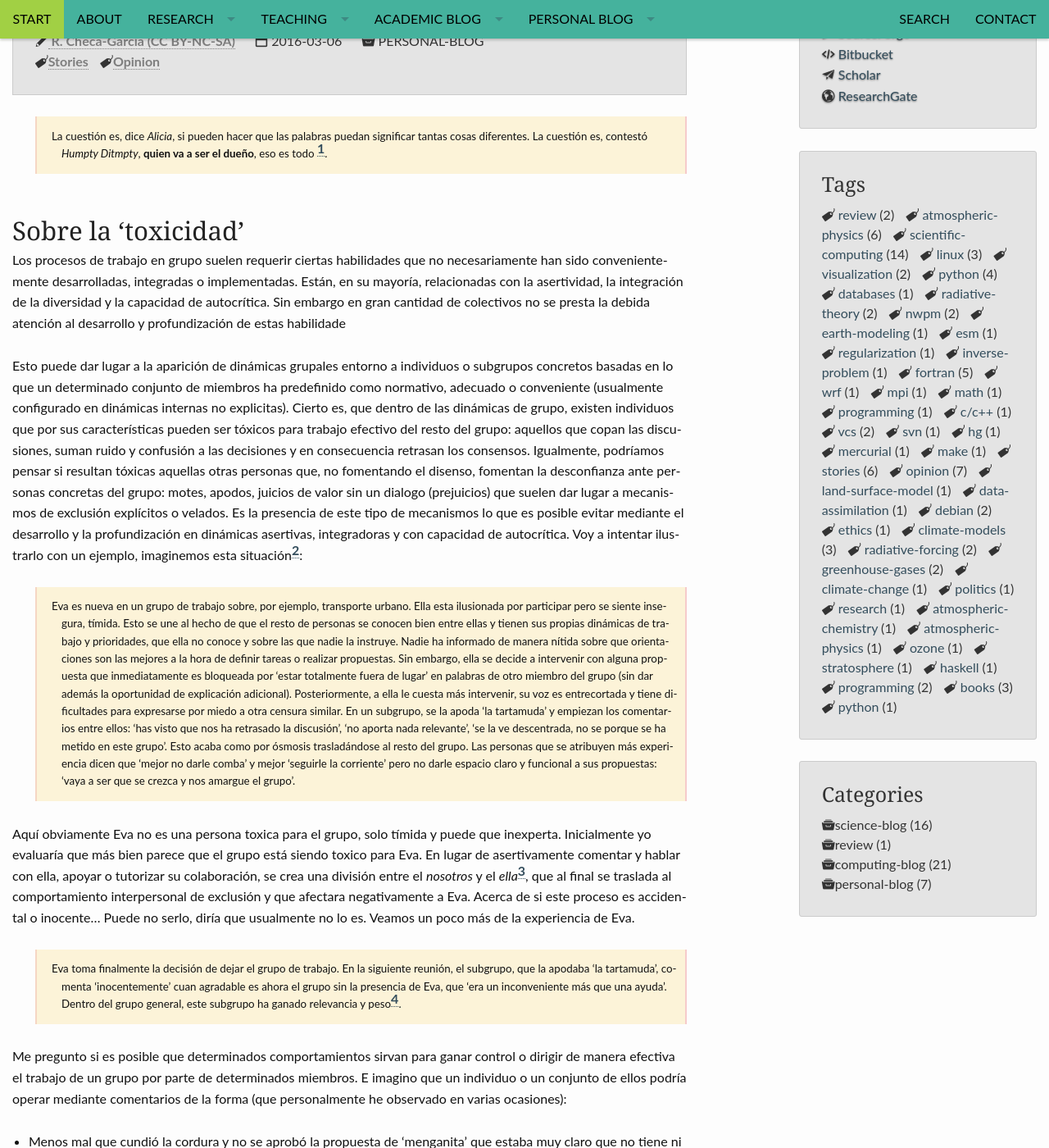
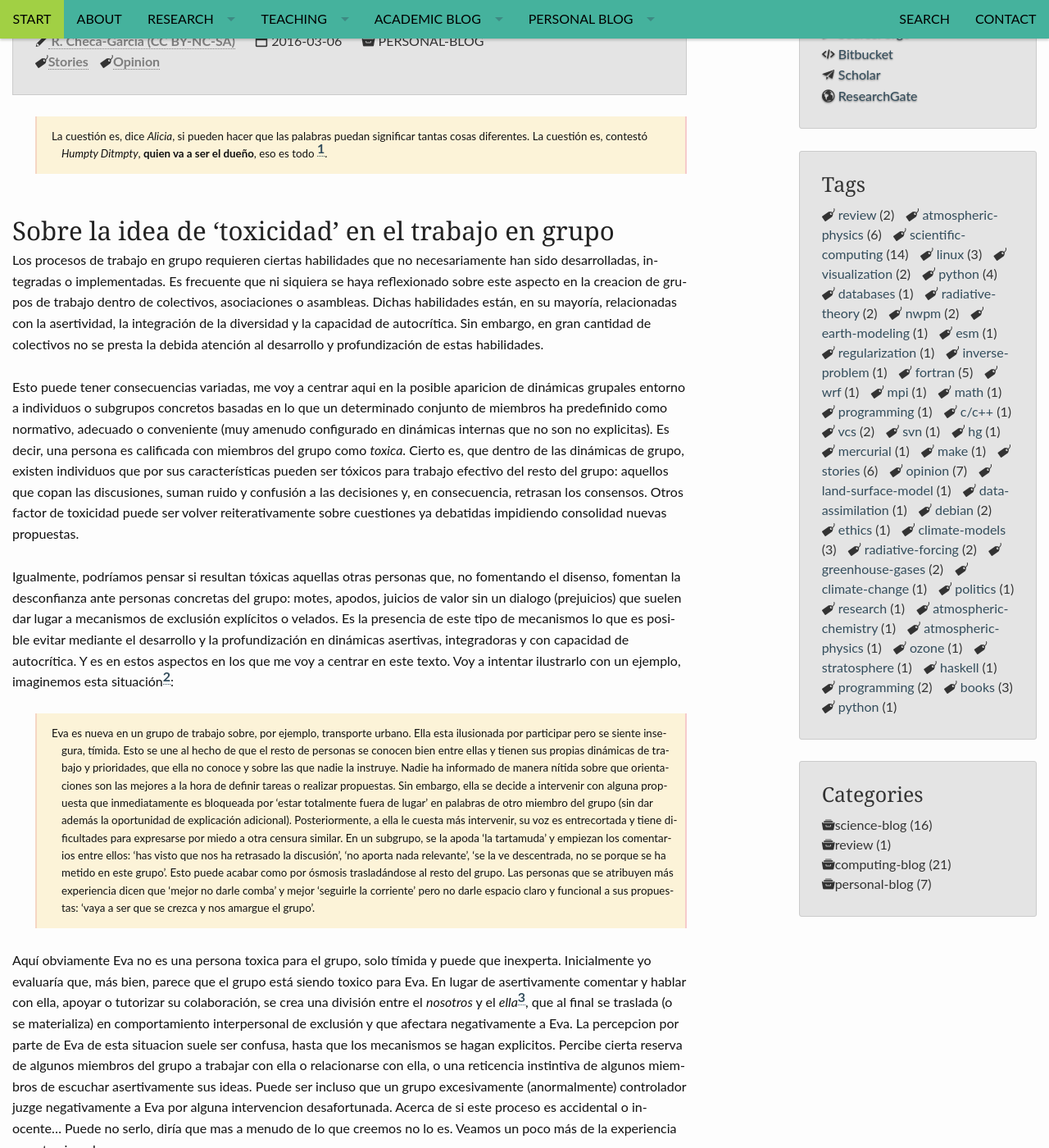
Before and after one commit to RCHG/rchg.github.io, a Jekyll site: the page built from _posts/2016-03-06-Humpty-Ditmpty.md, in a window 1280 px wide and 1400 px high, scrolled down 381 px. Shown: the whole window at 82% size. Built offline with Jekyll 4.4.1, drawn with Linux system fonts in a browser that asks for light colours; nearby versions of some CDN libraries; comment, search, counter and statistics services are not loaded; some of the changed text lies outside the part shown.

Commit message:
Update 2016-03-06-Humpty-Ditmpty.md

```diff
--- a/_posts/2016-03-06-Humpty-Ditmpty.md
+++ b/_posts/2016-03-06-Humpty-Ditmpty.md
@@ -19,35 +19,56 @@ La cuestión es, dice *Alicia*, si pueden hacer que las palabras puedan signific
 La cuestión es, contestó *Humpty  Ditmpty*, **quien va a ser el dueño**, eso es todo [^1].
 {:.smallblock}
 
-## Sobre la 'toxicidad'
+## Sobre la idea de 'toxicidad' en el trabajo en grupo
 
-Los procesos de trabajo en grupo suelen requerir ciertas habilidades que no
-necesariamente han sido convenientemente desarrolladas, integradas o implementadas.
-Están, en su mayoría, relacionadas con la asertividad, la integración de la diversidad y
-la capacidad de autocrítica. Sin embargo en gran cantidad de colectivos no se
-presta la debida atención al desarrollo y profundización de estas habilidade
+Los procesos de trabajo en grupo requieren ciertas habilidades que no
+necesariamente han sido desarrolladas, integradas o implementadas. Es frecuente
+que ni siquiera se haya reflexionado sobre este aspecto en la creacion de
+grupos de trabajo dentro de colectivos, asociaciones o asambleas.
+Dichas habilidades están, en su mayoría, relacionadas con la asertividad,
+la integración de la diversidad y la capacidad de autocrítica. Sin embargo,
+en gran cantidad de colectivos no se presta la debida atención al desarrollo
+y profundización de estas habilidades.
 
-Esto puede dar lugar a la aparición de dinámicas grupales entorno
+Esto puede tener consecuencias variadas, me voy a centrar aqui en la
+posible aparicion de dinámicas grupales entorno
 a individuos o subgrupos concretos basadas en lo que un determinado conjunto
 de miembros ha predefinido como normativo, adecuado
-o conveniente (usualmente configurado en dinámicas internas no explicitas).
-Cierto es, que dentro de las dinámicas de grupo, existen individuos que
+o conveniente (muy amenudo configurado en dinámicas internas que no son
+no explicitas). Es decir, una persona es calificada con miembros del grupo
+como *toxica*. Cierto es, que dentro de las dinámicas de grupo, existen individuos que
 por sus características pueden ser tóxicos para trabajo efectivo del resto del grupo:
-aquellos que copan las discusiones, suman ruido y confusión a las decisiones y en
-consecuencia retrasan los consensos. Igualmente, podríamos pensar si resultan tóxicas
+aquellos que copan las discusiones, suman ruido y confusión a las decisiones y, en
+consecuencia, retrasan los consensos. Otros factor de toxicidad puede ser
+volver reiterativamente sobre cuestiones ya debatidas impidiendo consolidad nuevas
+propuestas.
+
+Igualmente, podríamos pensar si resultan tóxicas
 aquellas otras personas que, no fomentando el disenso, fomentan la desconfianza ante
 personas concretas del grupo: motes, apodos, juicios de valor sin un dialogo (prejuicios) que
 suelen dar lugar a mecanismos de exclusión explícitos o velados. Es la presencia de este
 tipo de mecanismos lo que es posible evitar mediante el desarrollo y la profundización
-en dinámicas asertivas, integradoras y con capacidad de autocrítica. Voy a intentar ilustrarlo con un ejemplo, imaginemos esta situación[^3]:
+en dinámicas asertivas, integradoras y con capacidad de autocrítica. Y es en estos aspectos
+en los que me voy a centrar en este texto. Voy a intentar ilustrarlo con un ejemplo, imaginemos esta situación[^3]:
 
 Eva es nueva en un grupo de trabajo sobre, por ejemplo, transporte urbano. Ella esta ilusionada por participar pero se siente insegura, tímida. Esto se une al hecho de que el resto de personas se conocen bien entre ellas y tienen sus propias dinámicas de trabajo y prioridades, que ella no conoce y sobre las que nadie la instruye. Nadie ha informado de manera nítida sobre que orientaciones son las mejores a la hora de definir tareas o realizar propuestas. Sin embargo, ella se decide a intervenir con alguna propuesta que inmediatamente es bloqueada por
 'estar totalmente fuera de lugar' en palabras de otro miembro del grupo (sin dar además la oportunidad de explicación adicional). Posteriormente, a ella le cuesta más intervenir, su voz es entrecortada y tiene dificultades para expresarse por miedo a otra censura similar. En un subgrupo, se la apoda 'la tartamuda' y empiezan los comentarios entre ellos:
-'has visto que nos ha retrasado la discusión', 'no aporta nada relevante', 'se la ve descentrada, no se porque se ha metido en este grupo'. Esto acaba como por ósmosis trasladándose al resto del grupo. Las personas que se atribuyen más experiencia dicen que 'mejor no darle comba' y mejor 'seguirle la corriente' pero no darle espacio claro y
+'has visto que nos ha retrasado la discusión', 'no aporta nada relevante', 'se la ve descentrada, no se porque se ha metido en este grupo'. Esto puede acabar como por ósmosis trasladándose al resto del grupo. Las personas que se atribuyen más experiencia dicen que 'mejor no darle comba' y mejor 'seguirle la corriente' pero no darle espacio claro y
 funcional a sus propuestas: 'vaya a ser que se crezca y nos amargue el grupo'.
 {:.smallblock}
 
-Aquí obviamente Eva no es una persona toxica para el grupo, solo tímida y puede que inexperta. Inicialmente yo evaluaría que más bien parece que el grupo está siendo toxico para Eva. En lugar de asertivamente comentar y hablar con ella, apoyar o tutorizar su colaboración, se crea una división entre el *nosotros* y el *ella*[^2], que al final se traslada al comportamiento interpersonal de exclusión y que afectara negativamente a Eva. Acerca de si este proceso es accidental o inocente... Puede no serlo, diría que usualmente no lo es. Veamos un poco más de la experiencia de Eva.
+Aquí obviamente Eva no es una persona toxica para el grupo, solo tímida y puede que inexperta.
+Inicialmente yo evaluaría que, más bien, parece que el grupo está siendo toxico para Eva. En lugar
+de asertivamente comentar y hablar con ella, apoyar o tutorizar su colaboración, se crea una
+división entre el *nosotros* y el *ella*[^2], que al final se traslada (o se materializa) en comportamiento
+interpersonal de exclusión y que afectara negativamente a Eva. La percepcion por parte
+de Eva de esta situacion suele ser confusa, hasta que los mecanismos se hagan explicitos.
+Percibe cierta reserva de algunos miembros del grupo
+a trabajar con ella o relacionarse con ella, o una reticencia instintiva de algunos miembros
+de escuchar asertivamente sus ideas. Puede ser incluso que un grupo excesivamente (anormalmente)
+controlador juzge negativamente a Eva por alguna intervencion desafortunada. Acerca de si este proceso es
+accidental o inocente... Puede no serlo, diría que mas a menudo de lo que creemos no lo es. Veamos un poco más
+de la experiencia en este ejemplo,
 
 Eva toma finalmente la decisión de dejar el grupo de trabajo. En la siguiente reunión,
 el subgrupo, que la apodaba 'la tartamuda', comenta 'inocentemente' cuan
@@ -55,28 +76,54 @@ agradable es ahora el grupo sin la presencia de Eva, que 'era un inconveniente m
 una ayuda'. Dentro del grupo general, este subgrupo ha ganado relevancia y peso[^4].
 {:.smallblock}
 
-Me pregunto si es posible que determinados comportamientos sirvan para ganar control o dirigir de manera efectiva el trabajo de un grupo por parte de determinados miembros. E imagino que un individuo o un conjunto de ellos podría operar mediante comentarios de la forma (que personalmente he observado en varias ocasiones):
+Me pregunto si es posible que determinados comportamientos sirvan para ganar control
+o dirigir de manera efectiva el trabajo de un grupo por parte de determinados miembros.
+E imagino que un individuo o un conjunto de ellos podría operar mediante comentarios
+de la forma (que personalmente he observado en varias ocasiones):
 
 - Menos mal que cundió la cordura y no se aprobó la propuesta de 'menganita' que estaba muy claro que no tiene ni idea.
-- Al final parece que el grupo mostró cierta madurez con su decisión (*justamente la decisión que este subgrupo proponía, con lo que se identifica madurez con su propuesta*)
+- Al final parece que el grupo mostró cierta madurez con su decisión (nota: *justamente la decisión que este subgrupo proponía, con lo que se identifica madurez con su propuesta*)
 - No entiendo como el grupo hace caso a 'fulanito', que solo ha venido tres veces cuando yo vengo siempre.
 
 Es viable que ante propuestas que no les gustan contestan con afirmaciones del tipo (normalmente en conversaciones al margen del grupo general y sin discusión con la persona que presenta la propuesta):
 
-- Eso no tiene sentido, va a ser un trabajo para nada. No puede hacerse (*vemos que solo critica acriticamente y aporta nada concreto*)
+- Eso no tiene sentido, va a ser un trabajo para nada. No puede hacerse (nota: *vemos que solo critica acriticamente y aporta nada concreto*)
 - Este grupo no esta para estas historias, no he puesto toda la energía en esto para que al final hagamos eso.
 
-Esta forma de comportamiento grupal me recuerda una cita retomada por Cornelius Castoriadis en uno de sus trabajos y con la que empezaba este escrito (y como ante comportamientos confusos, afirmaciones sobre personas sin un dialogo con ellas, y situaciones similares conviene preguntarse quien gana con todo esto). Creo que entender los elementos adecuados de trabajo en común, y la experiencia previa positiva en grupos asertivos e integradores permite evitar y diagnosticar este tipo de comportamientos y practicas. Personalmente, aunque existen multitud de materiales en la red[^6], he visto útil el libro [*Guía para realizar asambleas* de Ecologistas en Acción](https://tienda.ecologistasenaccion.org/editorial/1152-libro-guia-para-realizar-asambleas.html). Existe también un libro publicado por Traficantes de Suenos[^5].
+Esta forma de comportamiento grupal me recuerda una cita retomada por Cornelius Castoriadis en uno de sus trabajos
+y con la que empezaba este escrito. Me parece ilustrativa de como ante comportamientos confusos, afirmaciones sobre personas sin un dialogo con ellas, y situaciones similares conviene preguntarse ?quien gana con todo esto?.
+
+Creo que entender los elementos adecuados de trabajo en común, y la experiencia previa positiva en grupos asertivos
+e integradores permite evitar y diagnosticar este tipo de comportamientos y practicas. Existen multitud de materiales
+en la red[^6], he visto útil el libro [*Guía para realizar asambleas* de Ecologistas en Acción](https://tienda.ecologistasenaccion.org/editorial/1152-libro-guia-para-realizar-asambleas.html). Existe también un
+libro publicado por Traficantes de Suenos[^5]. Por otra, parte ha habido estudios en el ambito de la psicologia, que indican como los mecanismos grupales de integracion: comentarios, chismes, respuestas emotivas... tambien pueden ser
+utilizados como mecanismos de exclusion. En este sentido retomo unas ideas sobre la comunicacion en grupos.
 
 ## Sobre la comunicación
 
-Me parece interesante el apartado sobre comunicación en las notas [^5]. Indica como 'comunicar' es participar en lo común, y me parece relevante como indica que se comunican dos aspectos: información y emociones, aunque el mensaje viene en un pack completo, es decir, los aspectos relacionados con las ideas u opiniones suelen tener una carga emocional y de afecto importante. Normalmente que se transmite lleva una carga afectiva, ideológica además de una intencionalidad. Dicha intencionalidad puede estar enfocada a promover una acción, generar un debate o intercambiar datos/afectos. Mi experiencia es que hay frecuentemente dificultades en la comunicación porque no se diferencian estos aspectos (o incuso se tiene noción de su existencia). De este modo una comunicación focalizada a generar afectos, digamos solidaridad, puede ser entendida como inútil, poco apropiada, errónea, en el contexto de generar acciones concretas. Muchos problemas concretos provienen de no entender que, como y con que objetivos se realiza una intervención en el contexto de una organización. Los autores[^5] indican que se debe considerar al mismo nivel de importancia la comunicación de sentimientos y la comunicación como ejercicio del poder colectivo. Me gustaría indicar aquí varios aspectos indicados por los autores, y definidos como *estrategias comunicativas de poder* que buscan cierta imposición de ideas u objetivos individuales al grupo. Tomo algunas frases literales de esta referencia[^5]:
+Me parece interesante el apartado sobre comunicación en las notas publicadas en [^5]. Se indica como *comunicar* es
+*participar en lo común*, y me parece relevante como indica que se comunican dos aspectos: *información y emociones*,
+aunque el mensaje viene en un pack completo, es decir, los aspectos relacionados con las ideas u opiniones suelen tener una
+carga emocional y de afecto importante. En consecuencia, lo que se transmite lleva una carga afectiva e ideológica, además
+de una intencionalidad.
+
+Desde la optica de dicha intencionalidad esta puede estar enfocada a *promover una acción*, *generar un debate* o
+*intercambiar datos/afectos*. Mi experiencia es que hay frecuentemente dificultades en la comunicación porque no se
+diferencian estos aspectos (o incuso se tiene noción de su existencia). De este modo una comunicación focalizada a generar
+afectos, digamos solidaridad, puede ser entendida como inútil, poco apropiada, errónea, en el contexto de generar acciones
+concretas. Muchos problemas concretos provienen de no entender que, como y con que objetivos se realiza una intervención en
+el contexto de una organización. Los autores[^5] indican que se debe considerar al mismo nivel de importancia la
+comunicación de sentimientos y la comunicación como ejercicio del poder colectivo.
+
+Me gustaría enlaza aquí varios aspectos indicados por los autores, con el relato de la experiencia de Eva. Los autores
+definen unas *estrategias comunicativas de poder* como aquellas que buscan cierta imposición de ideas u
+objetivos individuales al grupo. Tomo algunas frases literales de esta referencia[^5]:
 
 *Violencia simbolica*: Puede definirse como aquel proceso comunicativo
 donde alguien con autoridad logra imponer significados e imponerlos
 como legítimos, ocultando las relaciones de fuerza que permiten esa
 imposición. Por ejemplo, cuando se usa el modo colectivo (nosotros, todos,
-esta cooperativa, etc.) para imponer las ideas particulares de una persona;
+esta cooperativa, etc...) para imponer las ideas particulares de una persona;
 cuando se define la realidad ocultando temas relevantes, *seleccionando de
 un modo arbitrario la información procedente, por ejemplo, de un
 acontecimiento exterior que sólo llegó a unas pocas personas*; cuando se
```
